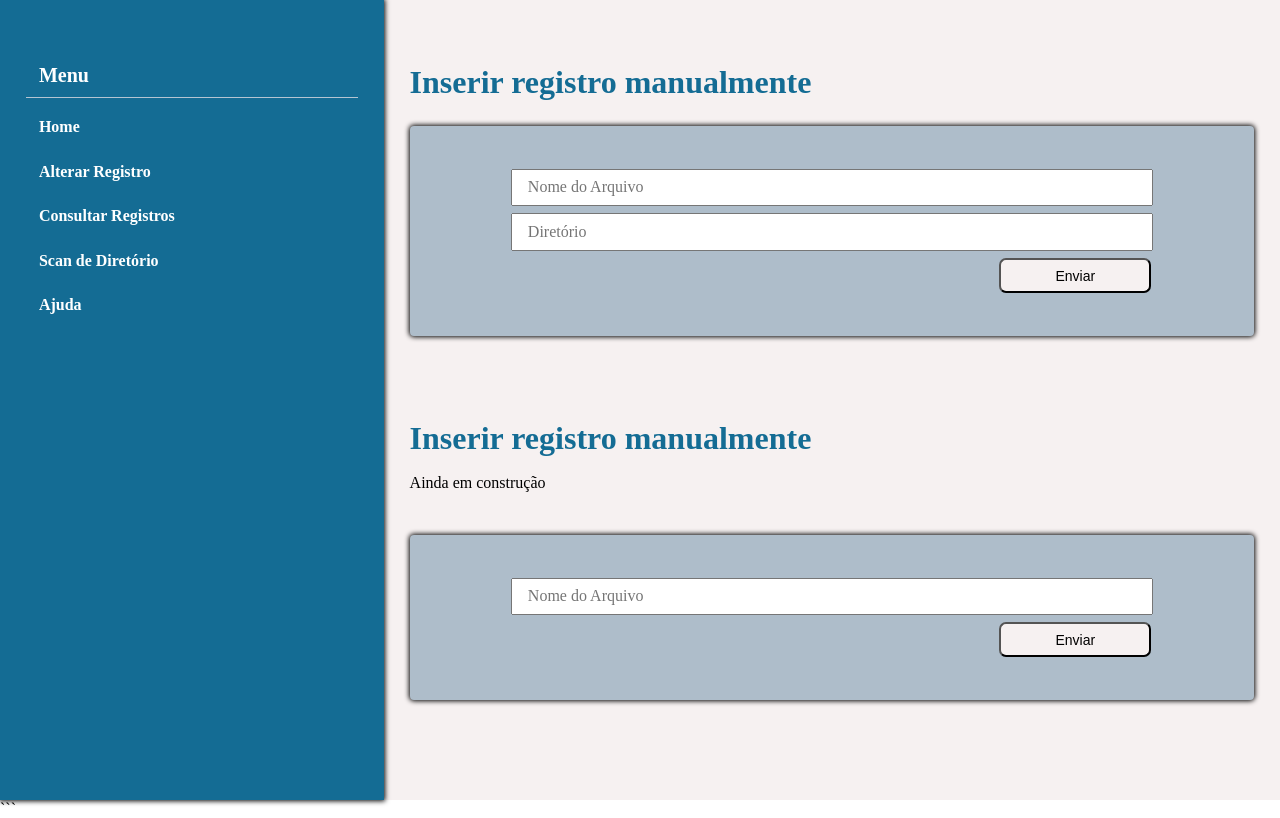
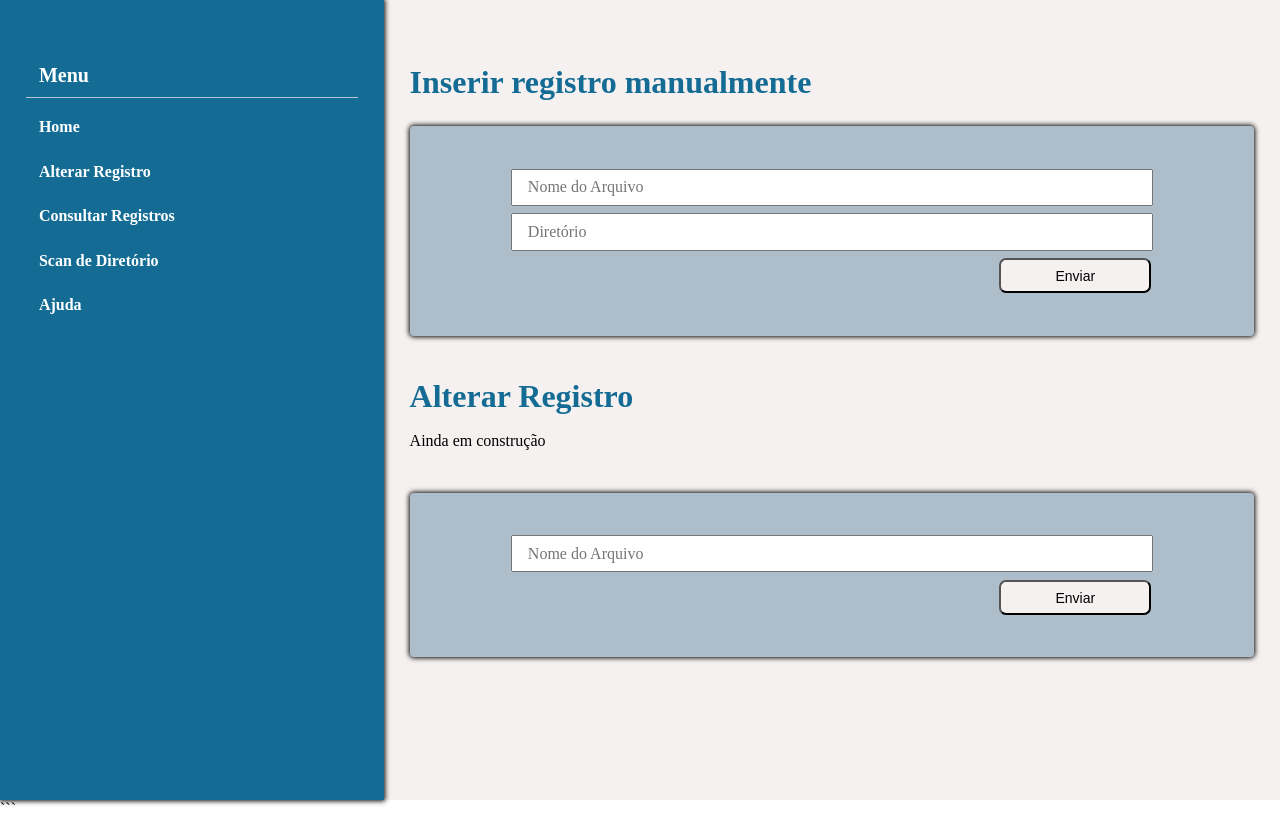
Before and after one commit to AlissonPSantiago/UNIVESP_PJI110_G003, a Flask app: template templates/alteracao_manual.html in a window 1280 px wide. Run offline with Flask 3, Linux system fonts and the light colour scheme; the template is opened without the code that fills it, so the values that code supplies are empty; some libraries are stand-ins or nearby versions.

Commit message:
Alterados diretórios dos templates e css / Concertado links do menu lateral

```diff
--- a/main.py
+++ b/main.py
@@ -94,16 +94,16 @@ def criar_tabela():
 
 # ------------------- ROTAS DOS TESTES NA TABELA ARQUIVO COM INSERÇÃO MANUAL -----------------------
 # Definir rota para listar valores da tabela arquivos
-@app.route('/ler_registros')
-def listar_arquivos():
+@app.route('/tabela_leitura_registros')
+def tabela_leitura_registros():
     arquivos = ArquivoDiretorio.query.all()
     return render_template('/tabela_leitura_registros.html', leitura=arquivos)
 
 
 # Definir rota para exibir o formulário de inserção de novos registros manualmente *Tabela Arquivos
-@app.route('/formulario')
-def formulario():
-    return render_template('formulario.html')
+@app.route('/alteracao_manual')
+def alteracao_manual():
+    return render_template('alteracao_manual.html')
 
 
 # Definir rota para enviar dados do formulário
@@ -120,8 +120,8 @@ def enviar():
 
 # Página para definir o campo de diretório que será varrido
 @app.route("/menu_atualizar_arquivos")
-def inserir_txt():
-    return render_template("/menu_atualizar_arquivos.html")
+def atualizar_registros():
+    return render_template("/atualizar_registros.html")
 
 
 # Página chamada pelo html da página /menu_atualizar_arquivos que retorna o diretório pelo parâmetro do request.form
--- a/templates/styles/styles.css
+++ b/static/styles/styles.css
@@ -100,7 +100,7 @@
     background-color: var(--box_color);
     padding: 5%;
     box-shadow: 0 0 5px 1px rgb(0, 0, 0);
-    margin-bottom: 10%;
+    margin-bottom: 5%;
     margin-top: 3%;
 
 }
@@ -131,7 +131,7 @@
 #temp_func{
     display: flex;
     flex-direction: column;
-    align-items: end;
+    align-items: center;
     border-radius: 4px;
     width: 60%;
     background-color: var(--box_color);
--- a/templates/alteracao_manual.html
+++ b/templates/alteracao_manual.html
@@ -3,16 +3,16 @@
 <head>
     <meta charset="UTF-8">
     <title>Alteração Manual</title>
-    <link rel="stylesheet" type="text/css" href="styles/styles.css"/>
+    <link rel="stylesheet" type="text/css" href="{{ url_for('static', filename='styles/styles.css') }}" />
 <head>
 <body>
 <div id="layout" class="page">
     <div class="page_menu_nav">
         <h2 class = "page_menu_title">Menu</h2>
-        <a href="./index.html" class="page_menu_nav_buttom">Home</a>
-        <a href="./alteracao_manual.html" class="page_menu_nav_buttom">Alterar Registro</a>
-        <a href="#" class="page_menu_nav_buttom">Consultar Registros</a>
-        <a href="./atualizar_registros.html" class="page_menu_nav_buttom">Scan de Diretório</a>
+        <a href="/" class="page_menu_nav_buttom">Home</a>
+        <a href="{{ url_for('alteracao_manual') }}" class="page_menu_nav_buttom">Alterar Registro</a>
+        <a href="{{ url_for('tabela_leitura_registros')}}" class="page_menu_nav_buttom">Consultar Registros</a>
+        <a href="{{ url_for('atualizar_registros') }}" class="page_menu_nav_buttom">Scan de Diretório</a>
         <a href=# class="page_menu_nav_buttom">Ajuda</a>
     </div>
     <div class="page_content">
@@ -27,7 +27,7 @@
                 </div>
         </div>
         <div>
-            <h1 class = "page_content_title_title">Inserir registro manualmente</h1>
+            <h1 class = "page_content_title_title">Alterar Registro</h1>
             <p>Ainda em construção</p><br>
                 <div class="page_content_box">
                     <form class = "page_content_box_form" action="/enviar" method="post">
```
Also changed, not shown: templates/atualizar_registros.html (+5 -5 lines), templates/index.html (+6 -5 lines), templates/tabela_leitura_registros.html (+16 -4 lines), 2 other files.
